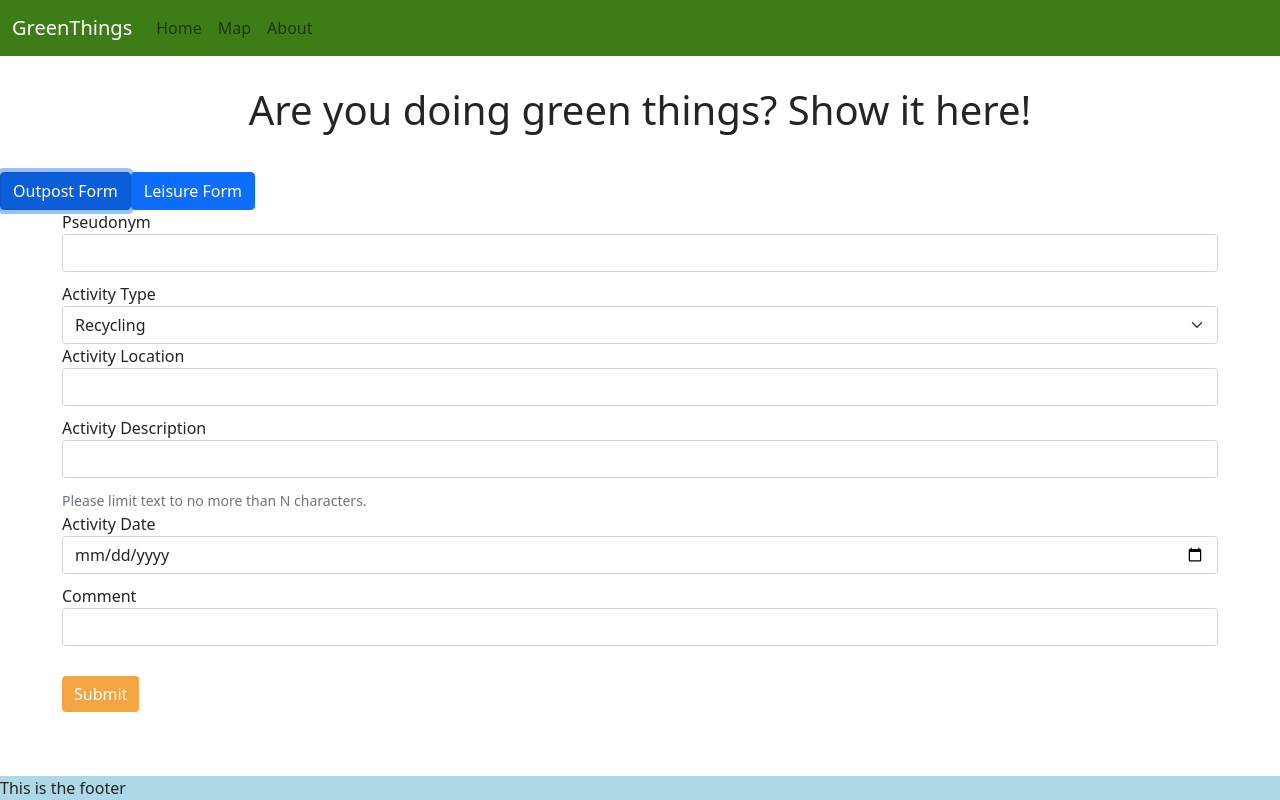
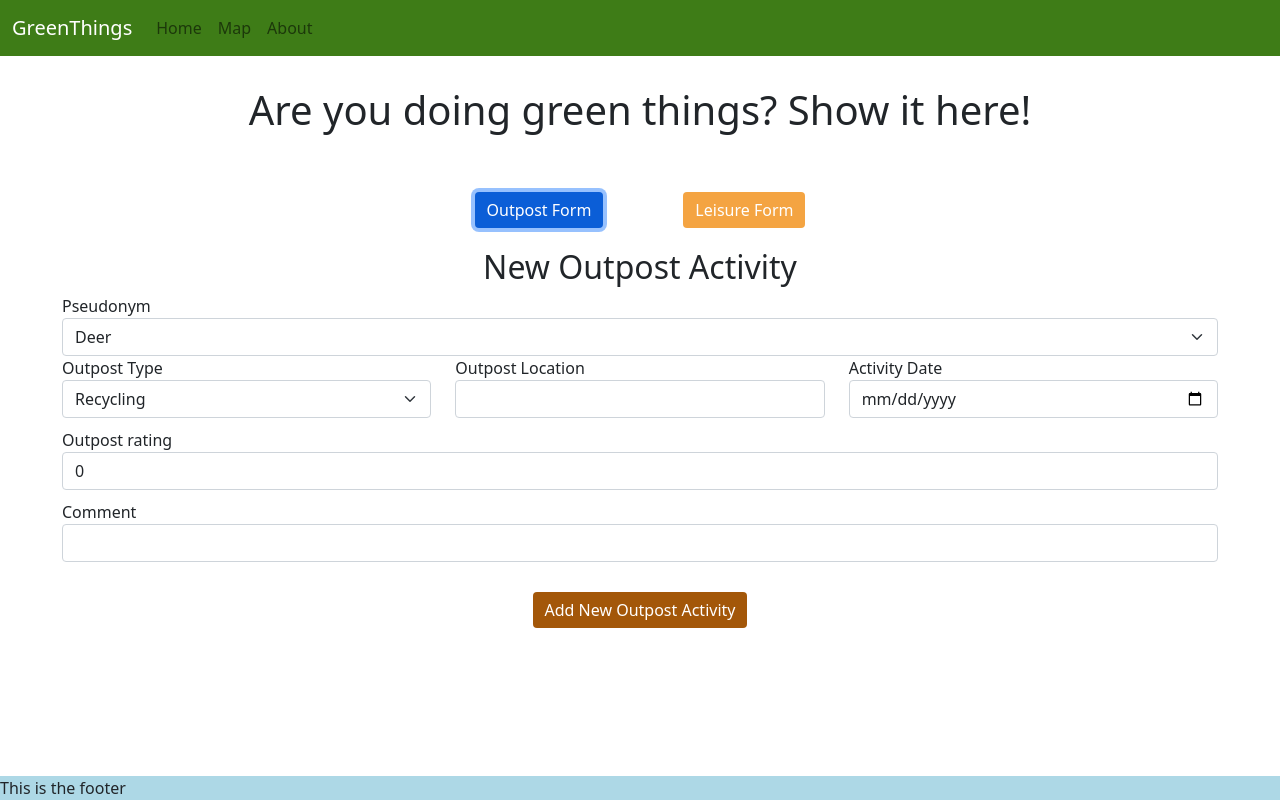
Before and after one commit to Julio-M/greenthings-frontend, a React (Create React App) app: page /new-activity in a window 1280 px wide. Both pictures are taken after a click on the button "Outpost Form". Built offline with nearby package versions, Linux system fonts and the light colour scheme.

Commit message:
Reworked the form.

```diff
--- a/src/Components/Form.css
+++ /dev/null
@@ -1,3 +0,0 @@
-.centered{
-    margin: auto;
-}
--- /dev/null
+++ b/src/Components/FormPage.css
@@ -0,0 +1,9 @@
+.form-choice-btn{
+    text-Align: center;
+}
+
+.choice-btn{
+    margin: 20px 40px;
+    background-color: #F4A442;
+    border: none;
+}
--- a/src/Components/FormPage.js
+++ b/src/Components/FormPage.js
@@ -1,8 +1,9 @@
 import React, { useState } from "react";
 import NewLeisureActivityForm from "./NewLeisureActivityForm";
 import OutpostActivityForm from "./OutpostActivityForm";
-import Button from 'react-bootstrap/Button'
-import "./Form.css"
+import Button from 'react-bootstrap/Button';
+import "./FormPage.css";
+import Container from 'react-bootstrap/Container';
 
 function FormPage(){
     // const [formIsVisible, setFormIsVisible] = useState(false)
@@ -11,14 +12,16 @@ function FormPage(){
     function handleFormAppear(e){
         console.log(e.target.name)
         setFormType(e.target.name)
-        // setFormType
     }
     return(
         <>
             <h1 style={{textAlign: "center", padding: "30px 40px"}}>Are you doing green things? Show it here!</h1>
 
-            <Button className="centered" name="outpost" onClick={handleFormAppear}>Outpost Form</Button>
-            <Button className="centered" name="leisure" onClick={handleFormAppear}>Leisure Form</Button>
+            <Container className="form-choice-btn">
+                <Button className="choice-btn" name="outpost" onClick={handleFormAppear}>Outpost Form</Button>
+                <Button className="choice-btn" name="leisure" onClick={handleFormAppear}>Leisure Form</Button>
+            </Container>
+
 
             { formType === "outpost" ? <OutpostActivityForm/> : <NewLeisureActivityForm/>}
         </>
--- a/src/Components/Landing.js
+++ b/src/Components/Landing.js
@@ -2,7 +2,7 @@ import React from "react";
 import Container from 'react-bootstrap/Container';
 import Row from 'react-bootstrap/Row';
 import Col from 'react-bootstrap/Col';
-import { Link } from "react-router-dom";
+import Button from 'react-bootstrap/Button';
 
 
 function Landing(){
@@ -22,13 +22,13 @@ function Landing(){
                     <Col md={6}>
                         <div style={{textAlign: "center"}}>
                             <h3>View Live Map</h3>
-                            <Link to="map">O</Link>
+                            <Button style={{backgroundColor: "#F4A442", border: "none"}} href="/map">Map</Button>
                         </div>
                     </Col>
                     <Col md={6}>
                         <div style={{textAlign: "center"}}>
                             <h3>Input your own activity</h3>
-                            <Link to="new-activity">O</Link>
+                            <Button style={{backgroundColor: "#125C13", color: "white", border: "none"}} href="/new-activity">New Activity</Button>
                         </div>
                     </Col>
                 </Row>
--- a/src/Components/NewLeisureActivityForm.js
+++ b/src/Components/NewLeisureActivityForm.js
@@ -8,11 +8,12 @@ import Col from 'react-bootstrap/Col';
 
 function NewLeisureActivityForm(){
     const [leisureForm, setLeisureForm] = useState({
-        pseudonym: "",
+        pseudonym: "Deer",
         activity_type: "Picnic at the Park",
         activity_location: "",
         activity_description: "",
         activity_date: Date.now(),
+        rating: 0,
         comment: ""
       })
 
@@ -21,6 +22,7 @@ function NewLeisureActivityForm(){
              activity_location,
              activity_description,
              activity_date,
+             rating,
              comment} = leisureForm
 
       function handleLeisureFormChange(e){
@@ -29,12 +31,23 @@ function NewLeisureActivityForm(){
         setLeisureForm({...leisureForm, [e.target.name]: new_value })
       }
     return(
+        <>
+        <h2 style={{textAlign: "center"}}>New Leisure Activity</h2>
+        <Form className="new-leasure-form">
             <Container fluid>
-        <Form className="new-leasure-form">
                 <Form.Group>
                     <Form.Label>Pseudonym</Form.Label>
-                <Form.Control name="pseudonym" type="text" value={pseudonym} onChange={handleLeisureFormChange}/>
+                    <Form.Select name="pseudonym" value={pseudonym} onChange={handleLeisureFormChange}>
+                        <option>Deer</option>
+                        <option>Squirrel</option>
+                        <option>Falcon</option>
+                        <option>Pigeon</option>
+                        <option>Rat</option>
+                        <option>Coyote</option>
+                    </Form.Select>
                 </Form.Group>
+                <Row>
+                    <Col xs={12} md={4}>
                     <Form.Group>
                         <Form.Label>Activity Type</Form.Label>
                         <Form.Select name="activity_type" value={activity_type} size="text" onChange={handleLeisureFormChange}>
@@ -45,18 +58,28 @@ function NewLeisureActivityForm(){
                             <option>Other Outdoor Sports</option>
                         </Form.Select>
                     </Form.Group>
+                    </Col>
+                    <Col xs={12} md={4}>
                     <Form.Group>
                         <Form.Label>Activity Location</Form.Label>
                         <Form.Control name="activity_location" value={activity_location} onChange={handleLeisureFormChange} type="text"/>
                     </Form.Group>
+                    </Col>
+                    <Col xs={12} md={4}>
+                        <Form.Group>
+                            <Form.Label>Activity Date</Form.Label>
+                            <Form.Control name="activity_date" value={activity_date} onChange={handleLeisureFormChange} type="date"/>
+                        </Form.Group>
+                    </Col>
+                </Row>
                 <Form.Group>
                     <Form.Label>Activity Description</Form.Label>
                     <Form.Control name="activity_description" value={activity_description} onChange={handleLeisureFormChange} type="text"/>
                     <Form.Text>Please limit text to no more than N characters.</Form.Text>
                 </Form.Group>
                 <Form.Group>
-                <Form.Label>Activity Date</Form.Label>
-                <Form.Control name="activity_date" value={activity_date} onChange={handleLeisureFormChange} type="date"/>
+                    <Form.Label>Location Rating</Form.Label>
+                    <Form.Control name="rating" value={rating} onChange={handleLeisureFormChange} type="number"></Form.Control>
                 </Form.Group>
                 <Form.Group>
                     <Form.Label>Comment</Form.Label>
@@ -64,10 +87,13 @@ function NewLeisureActivityForm(){
                 </Form.Group>
 
                 {/* TO DO: Handle on Submit to make a fetch request */}
-            <Button style={{margin: "20px 0px", backgroundColor: "#F4A442", border:"none"}} type="submit">Submit</Button>
+                <Container style={{textAlign: "center"}}>
+                    <Button style={{margin: "20px 0px", backgroundColor: "#FFCC29", border:"none"}} type="submit">Add New Leisure Activity</Button>
+                </Container>
+            </Container>
+        </Form>
+        </>
 
-        </Form>
-        </Container>
     )
 }
 
--- a/src/Components/OutpostActivityForm.js
+++ b/src/Components/OutpostActivityForm.js
@@ -8,19 +8,19 @@ import Col from 'react-bootstrap/Col';
 
 function OutpostActivityForm(){
     const [outpostActivityForm, setOutpostActivityFormState] = useState({
-        pseudonym: "",
+        pseudonym: "Deer",
         activity_type: "Picnic at the Park",
         activity_location: "",
-        activity_description: "",
         activity_date: Date.now(),
+        rating: 0,
         comment: ""
       })
 
       const {pseudonym,
              activity_type,
              activity_location,
-             activity_description,
              activity_date,
+             rating,
              comment} = outpostActivityForm
 
       function handleOutpostActivityFormChange(e){
@@ -29,43 +29,62 @@ function OutpostActivityForm(){
         setOutpostActivityFormState({...outpostActivityForm, [e.target.name]: new_value })
       }
     return(
+        <>
+        <h2 style={{textAlign: "center"}}>New Outpost Activity</h2>
+
+        <Form className="new-leasure-form">
             <Container fluid>
-        <Form className="new-leasure-form">
                 <Form.Group>
                     <Form.Label>Pseudonym</Form.Label>
-                <Form.Control name="pseudonym" type="text" value={pseudonym} onChange={handleOutpostActivityFormChange}/>
+                    <Form.Select name="pseudonym" value={pseudonym} onChange={handleOutpostActivityFormChange}>
+                        <option>Deer</option>
+                        <option>Squirrel</option>
+                        <option>Falcon</option>
+                        <option>Pigeon</option>
+                        <option>Rat</option>
+                        <option>Coyote</option>
+                    </Form.Select>
                 </Form.Group>
+                <Row>
+                    <Col xs={12} md={4}>
                         <Form.Group>
-                <Form.Label>Activity Type</Form.Label>
+                            <Form.Label>Outpost Type</Form.Label>
                             <Form.Select name="activity_type" value={activity_type} size="text" onChange={handleOutpostActivityFormChange}>
                                 <option>Recycling</option>
                                 <option>Composting</option>
                                 <option>Gardening</option>
                             </Form.Select>
                         </Form.Group>
+                    </Col>
+                    <Col xs={12} md={4}>
                         <Form.Group>
-                <Form.Label>Activity Location</Form.Label>
+                            <Form.Label>Outpost Location</Form.Label>
                             <Form.Control name="activity_location" value={activity_location} onChange={handleOutpostActivityFormChange} type="text"/>
                         </Form.Group>
-            <Form.Group>
-                <Form.Label>Activity Description</Form.Label>
-                <Form.Control name="activity_description" value={activity_description} onChange={handleOutpostActivityFormChange} type="text"/>
-                <Form.Text>Please limit text to no more than N characters.</Form.Text>
-            </Form.Group>
+                    </Col>
+                    <Col xs={12} md={4}>
                         <Form.Group>
                             <Form.Label>Activity Date</Form.Label>
                             <Form.Control name="activity_date" value={activity_date} onChange={handleOutpostActivityFormChange} type="date"/>
+                        </Form.Group>
+                    </Col>
+                </Row>
+                <Form.Group>
+                    <Form.Label>Outpost rating</Form.Label>
+                    <Form.Control id="outpost-comment-box" name="rating" value={rating} onChange={handleOutpostActivityFormChange} type="number"/>
                 </Form.Group>
                 <Form.Group>
                     <Form.Label>Comment</Form.Label>
                     <Form.Control id="outpost-comment-box" name="comment" value={comment} onChange={handleOutpostActivityFormChange} type="text"/>
                 </Form.Group>
+                {/* TO DO: Handle on Submit to make a fetch request */}
+                <Container style={{textAlign: "center"}}>
+                    <Button style={{margin: "20px 0px", backgroundColor: "#A35709", border:"none"}} type="submit">Add New Outpost Activity</Button>
+                </Container>
+            </Container>
+        </Form>
+        </>
 
-            {/* TO DO: Handle on Submit to make a fetch request */}
-            <Button style={{margin: "20px 0px", backgroundColor: "#F4A442", border:"none"}} type="submit">Submit</Button>
-
-        </Form>
-        </Container>
     )
 }
 
```
Lines whose indentation alone changed are shown as unchanged.
